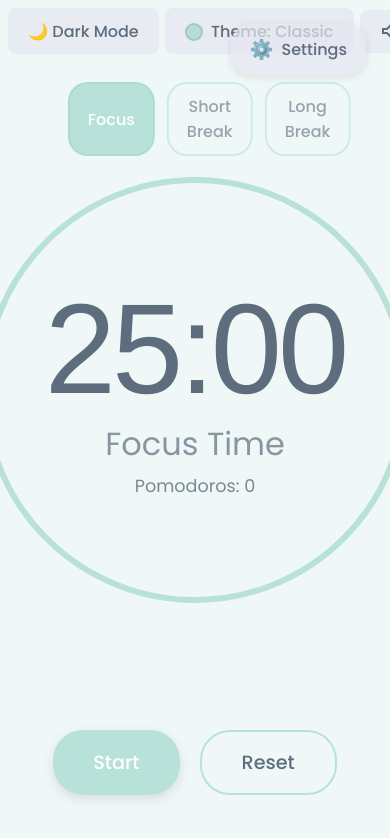
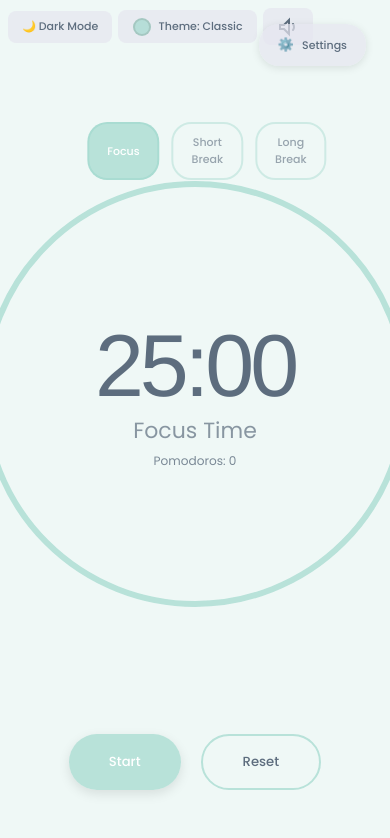
Before and after one commit to ezhong0/pomodoro, a React (Vite) app: page / in a window 390 px wide. Shown: the top 838 px of the page. Built offline with nearby package versions, Linux system fonts and the light colour scheme.

Commit message:
Prepare for GitHub Pages deployment

```diff
--- a/src/PomodoroStyles.css
+++ b/src/PomodoroStyles.css
@@ -2,6 +2,16 @@
 
 /* Import Google Fonts */
 @import url('https://fonts.googleapis.com/css2?family=Poppins:wght@300;400;500;600&family=Roboto+Mono:wght@300;400&display=swap');
+
+html {
+  font-size: 14px;
+}
+
+@media (max-width: 600px) {
+  html {
+    font-size: 11px;
+  }
+}
 
 /* Base styles */
 * {
@@ -203,7 +213,7 @@ body {
   position: absolute;
   left: 50%;
   transform: translateX(-45%);
-  top: calc(50% - 340px);
+  top: calc(50% - 300px);
   width: auto;
   display: flex;
   gap: 12px;
```
